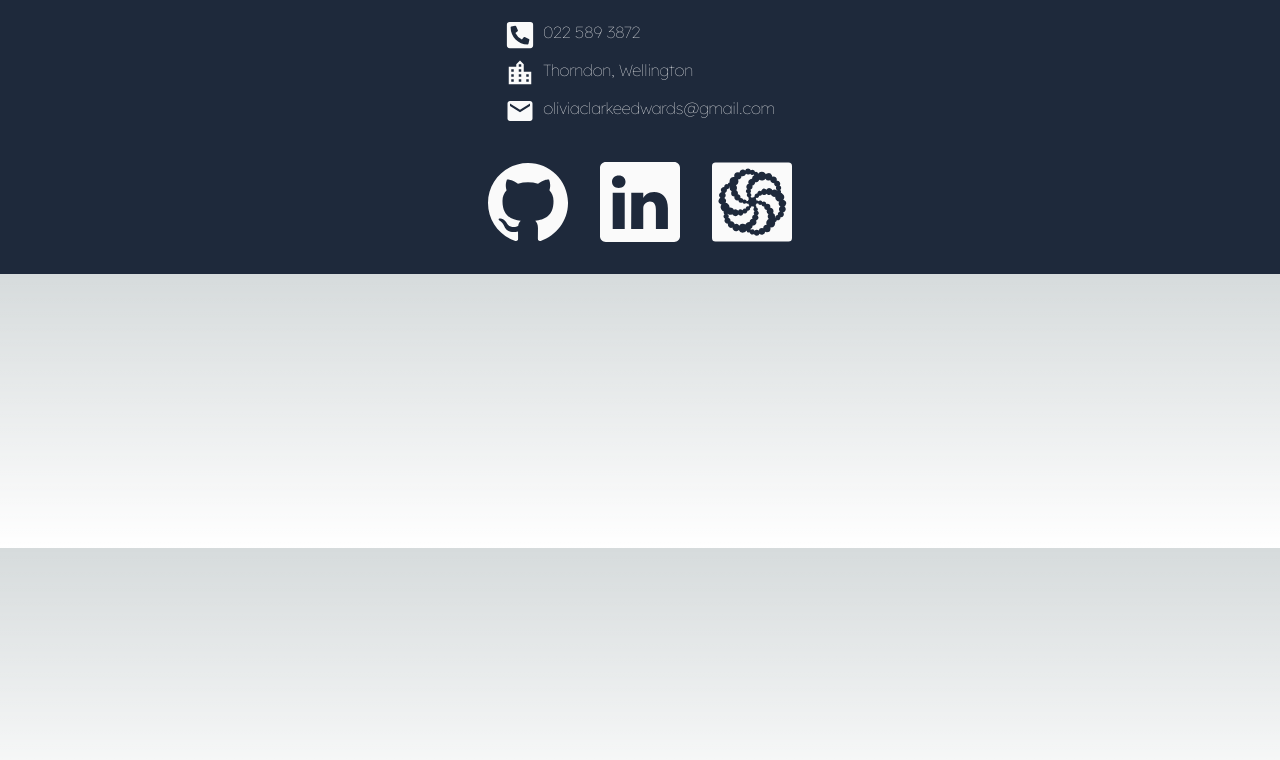
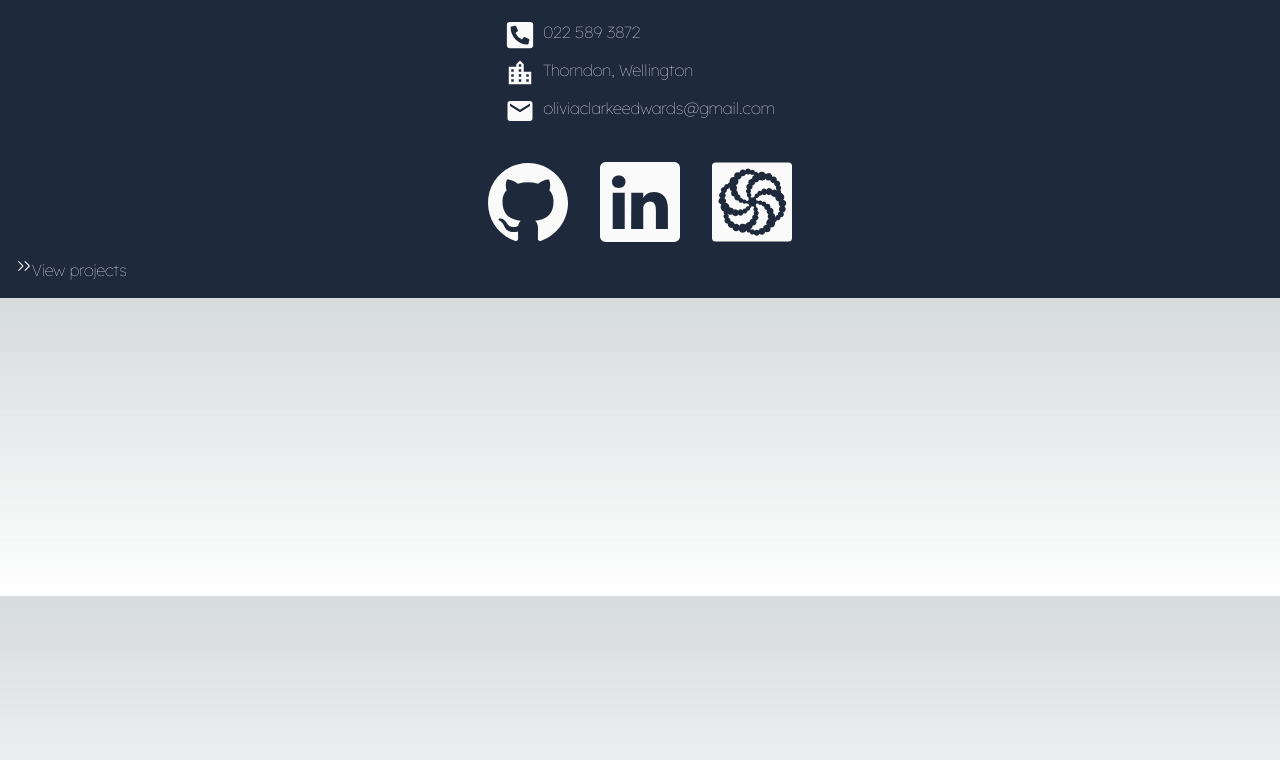
Before and after one commit to olivia-clarkeedwards/olivia-portfolio, a Next.js app: page /components/Links in a window 1280 px wide. Shown: the top 760 px of the page. Built offline with nearby package versions, Linux system fonts and the light colour scheme.

Commit message:
add links

```diff
--- a/pages/components/Links.tsx
+++ b/pages/components/Links.tsx
@@ -1,11 +1,18 @@
 import Contact from './Contact'
 import Socials from './Socials'
+import Link from 'next/link'
+
+import { RxDoubleArrowRight } from 'react-icons/rx'
 
 function Links() {
   return (
     <div className="bg-slate-800 text-zinc-50 p-4">
       <Contact />
       <Socials />
+      <Link className="flex" href="/projects">
+        <RxDoubleArrowRight color="zinc-500" />
+        <p>View projects</p>
+      </Link>
     </div>
   )
 }
--- a/pages/index.tsx
+++ b/pages/index.tsx
@@ -1,6 +1,5 @@
 import Header from './components/Header'
 import Links from './components/Links'
-import Projects from './components/Projects'
 import projectData from '../public/projectData.json'
 import { useEffect, useState } from 'react'
 import { Project } from '@/common/models'
@@ -11,10 +10,11 @@
   useEffect(() => setData(projectData), [])
 
   return (
-    <main className="text-center bg-white text-slate-800">
-      <Header />
-      <Links />
-      <Projects projects={data} />
+    <main className="text-center min-h-screen bg-slate-800 relative">
+      <div className="flex flex-col m-auto min-h-screen pt-36">
+        <Header />
+        <Links />
+      </div>
     </main>
   )
 }
--- /dev/null
+++ b/pages/projects.tsx
@@ -0,0 +1,12 @@
+import Projects from './components/Projects'
+import projectData from '../public/projectData.json'
+import { useEffect, useState } from 'react'
+import { Project } from '@/common/models'
+
+export default function ProjectPage() {
+  const [data, setData] = useState([] as Project[])
+
+  useEffect(() => setData(projectData), [])
+
+  return <Projects projects={data} />
+}
```
